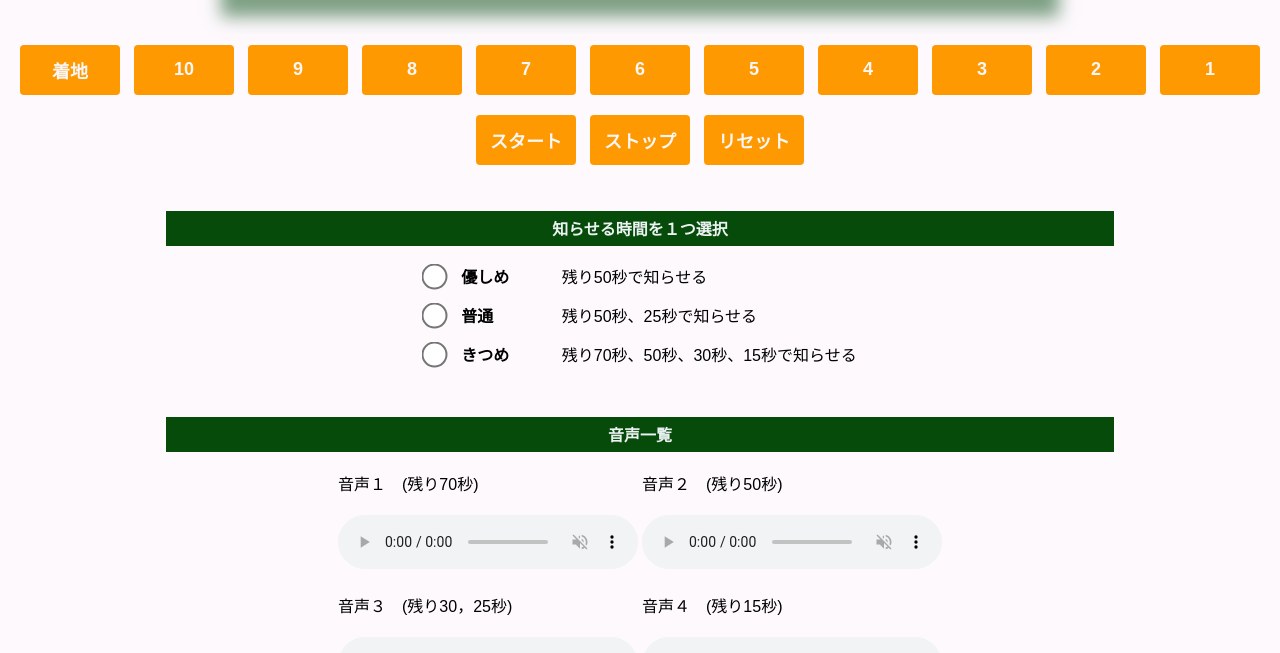
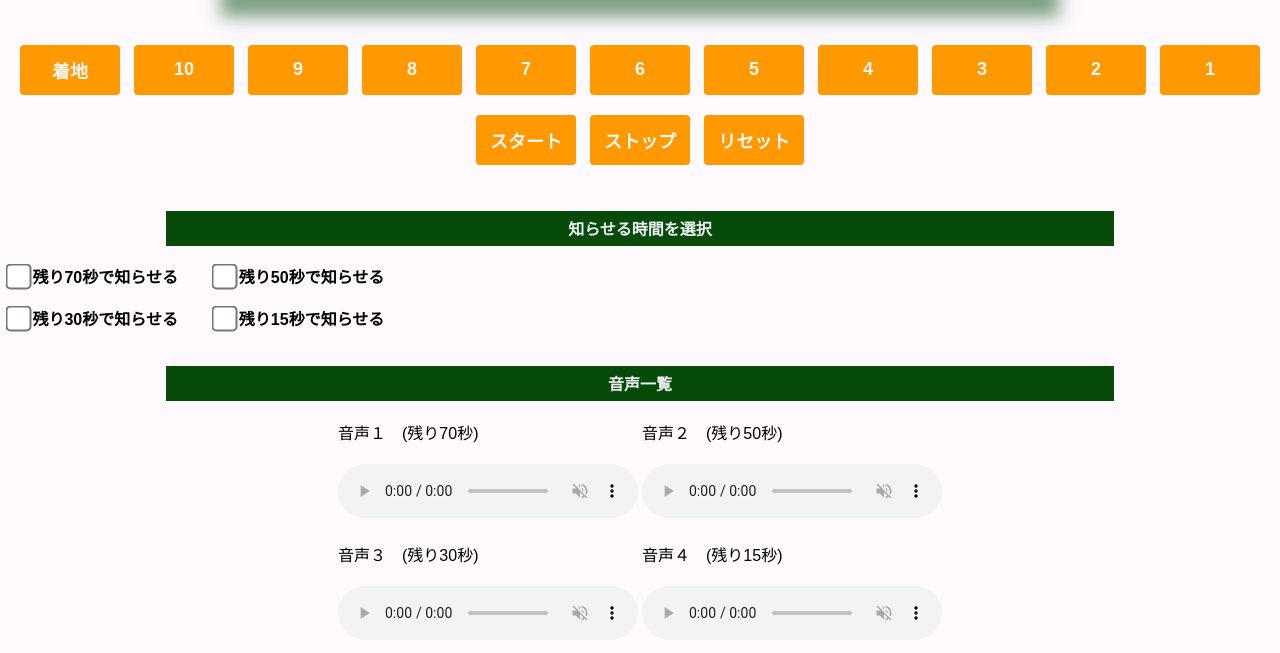
Before and after one commit to kuraburaman/salmonrunSPtimer, a plain HTML site: page index.html in a window 1280 px wide. Shown: the part 299-952 px from the top of the page. Drawn offline with Linux system fonts and the light colour scheme.

Commit message:
Update index.html

```diff
--- a/index.html
+++ b/index.html
@@ -32,12 +32,13 @@
     </div>
     <br>
     <br>
-    <p class="bar">知らせる時間を１つ選択</p>
+    <p class="bar">知らせる時間を選択</p>
     <br>
-    <div class="radio-container">
-      <input type="radio" name="options" style="transform:scale(2.0);"><b>優しめ</b>　　　 残り50秒で知らせる<br>
-      <input type="radio" name="options" style="transform:scale(2.0);"><b>普通</b>　　　　 残り50秒、25秒で知らせる<br>
-      <input type="radio" name="options" style="transform:scale(2.0);"><b>きつめ</b>　　　 残り70秒、50秒、30秒、15秒で知らせる
+    <div class="checkbox-container">
+      <input type="checkbox" id="option1" style="transform:scale(2.0);"><b> 残り70秒で知らせる　　</b>
+      <input type="checkbox" id="option2" style="transform:scale(2.0);"><b> 残り50秒で知らせる</b><br><br>
+      <input type="checkbox" id="option3" style="transform:scale(2.0);"><b> 残り30秒で知らせる　　</b>
+      <input type="checkbox" id="option4" style="transform:scale(2.0);"><b> 残り15秒で知らせる</b><br>
     </div>
     <br>
     <br>
@@ -52,7 +53,7 @@
           <td><audio controls muted src="audio2.mp3"></audio></td>
         </tr>
         <tr>
-          <td><p>音声３　(残り30，25秒)</p></td>
+          <td><p>音声３　(残り30秒)</p></td>
           <td><p>音声４　(残り15秒)</p></td>
         </tr>
         <tr>
@@ -64,7 +65,7 @@
     <br>
     <p class="bar">使い方 & 注意事項</p>
     <div class="howto">
-      <p>・　時間を一つ選択してからスタートして下さい</p>
+      <p>・　時間を選択してからスタートして下さい</p>
       <p>・　10～1のボタンは、数字を押すとその数字をカウントダウンした
            <br>　　後にタイマーが自動でスタートします。WAVE開始前のカウントに合わせるように下さい</p>
       <p>・　着地ボタンは、WAVE2とWAVE3の着地と同時に押すとカウントダウンのタイミングが合います</p>
@@ -73,7 +74,7 @@
       <p>・　Voiced by https://CoeFont.cloud</p>
     </div>
   </body>
-  <script type="text/javascript" src="script.js"></script>
+  <script type="text/javascript" src="scriptcopy.js"></script>
   <!--
     <hiro>
   　　　　＿＿_＿
```
